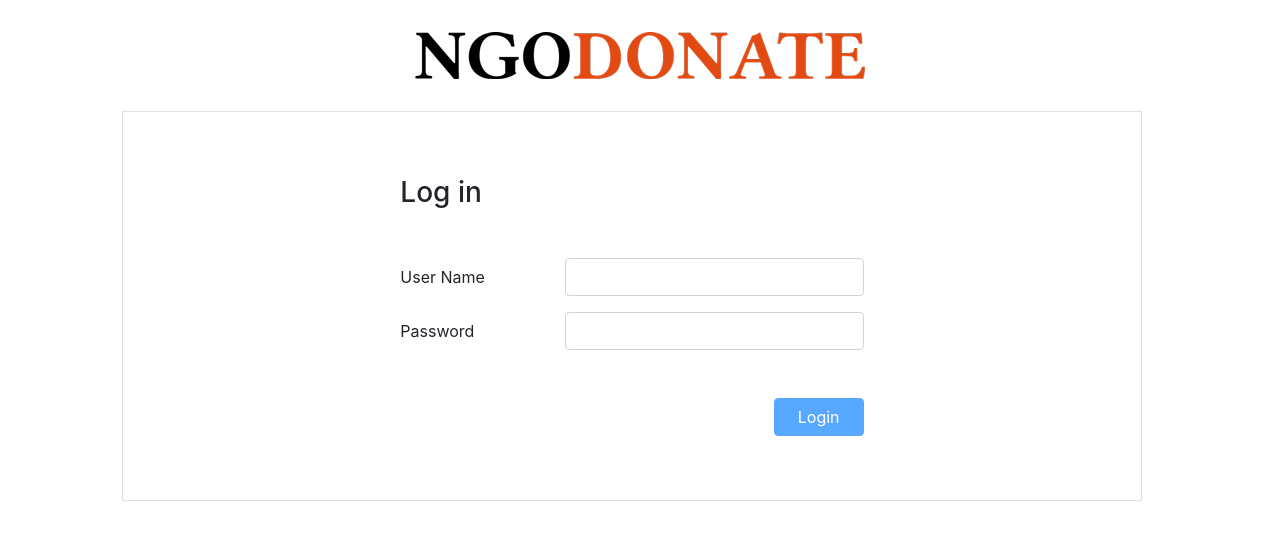
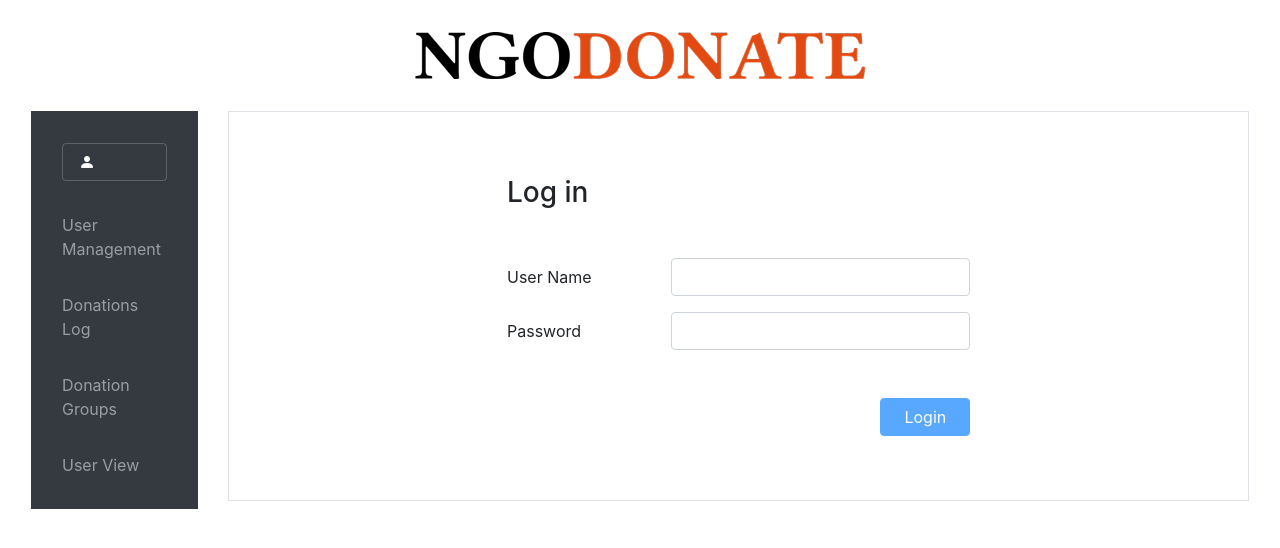
Before and after one commit to loganrennick/ngodonate, an Angular app: page / in a window 1280 px wide. Shown: the top 548 px of the page. Built offline with nearby package versions, Linux system fonts and the light colour scheme.

Commit message:
minor styling adjustments

```diff
--- a/src/app/app.component.css
+++ b/src/app/app.component.css
@@ -1,10 +1,10 @@
-.glitch {
-    color: black ;
-    font-size: 3rem;
-    font-weight: 700;
-    text-transform: uppercase;
-    position: relative;
-}
 hr {
     border-top: 3px solid rgb(255 255 255 / 10%);
 }
+.profile {
+    border: 1px solid transparent;
+    border-color: rgba(255,255,255,.2);
+    border-radius: .25rem;
+    padding: .375rem 1rem;
+
+}
--- a/src/app/app.component.html
+++ b/src/app/app.component.html
@@ -5,12 +5,14 @@
     </div>
   </div>
   <div class="row d-flex justify-content-center">
-    <div *ngIf="auth.isUserLoggedIn()" class="col-2">
+    <!-- <div *ngIf="auth.isUserLoggedIn()" class="col-2"> -->
+    <div class="col-2">
       <div class="d-flex align-items-stretch">
         <nav class="navbar navbar-dark bg-dark p-3 ml-3 w-100">
           <div class="container-fluid">
             <ul class="navbar-nav d-flex flex-column">
-              <p style="color:white; margin-top: 1rem;"><i class="bi bi-person-fill"></i> {{auth.getUsername()}}</p>
+              <p class="profile" style="color:white; margin-top: 1rem;"><i class="bi bi-person-fill"></i>
+                {{auth.getUsername()}}</p>
               <li class="nav-item py-2">
                 <a class="nav-link" routerLink="/user-management" routerLinkActive="active">User Management</a>
               </li>
```
